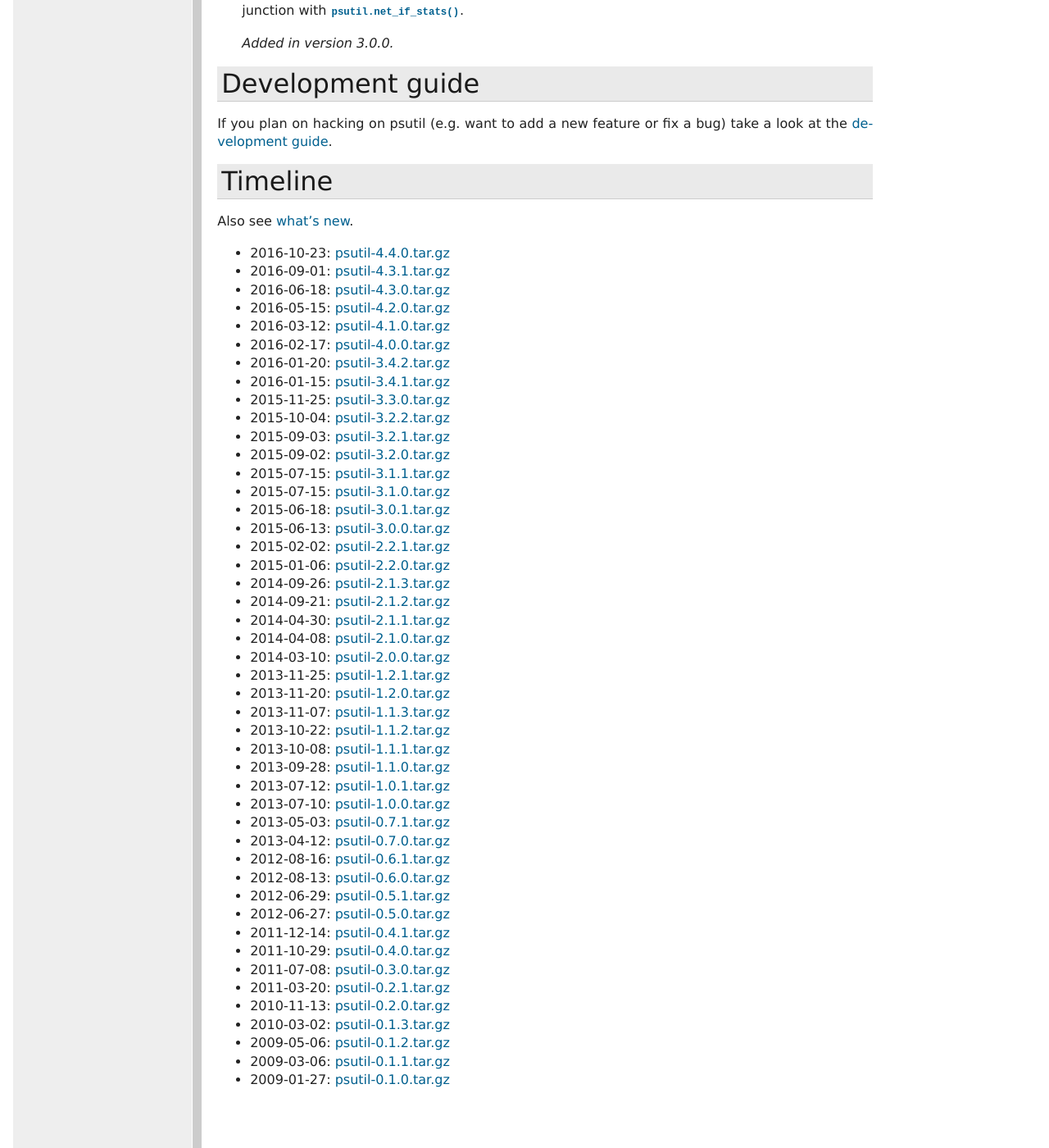
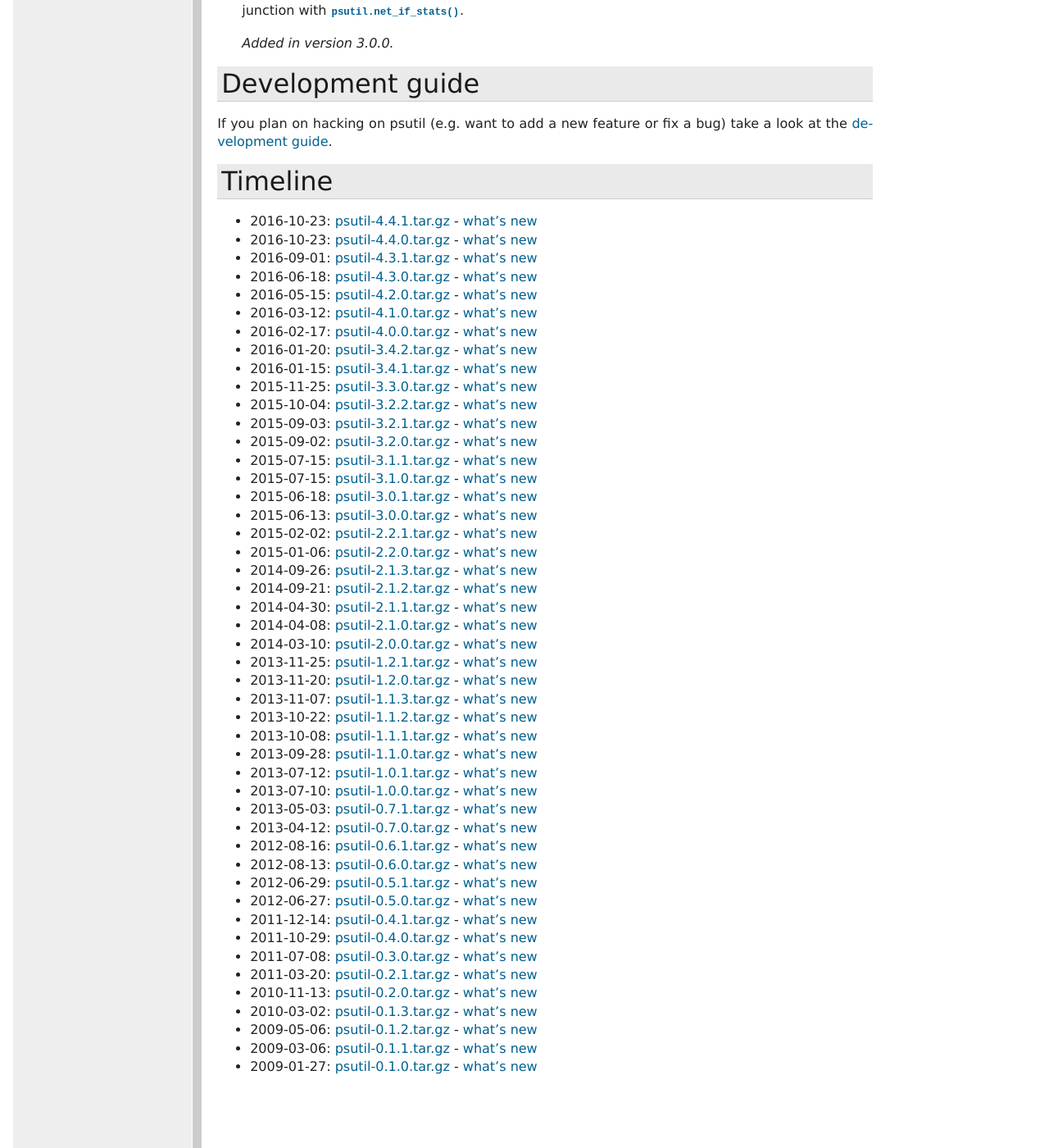
Before and after one commit to giampaolo/psutil, a Sphinx documentation site: the page built from docs/index.rst, in a window 1280 px wide and 1400 px high, scrolled down 28659 px. Shown: the whole window at 82% size. Built offline with Sphinx 7.4.7, drawn with Linux system fonts in a browser that asks for light colours; formulas are drawn with MathJax 3.

Commit message:
pre-release

```diff
--- a/HISTORY.rst
+++ b/HISTORY.rst
@@ -3,7 +3,7 @@
 4.4.1
 =====
 
-*XXXX-XX-XX*
+*2016-10-25*
 
 Bug fixes
 ---------
--- a/docs/index.rst
+++ b/docs/index.rst
@@ -1829,51 +1829,50 @@ take a look at the
 Timeline
 ========
 
-Also see `what's new <https://github.com/giampaolo/psutil/blob/master/HISTORY.rst>`__.
-
-- 2016-10-23: `psutil-4.4.0.tar.gz <https://pypi.python.org/pypi?name=psutil&version=4.4.0&:action=files>`__
-- 2016-09-01: `psutil-4.3.1.tar.gz <https://pypi.python.org/pypi?name=psutil&version=4.3.1&:action=files>`__
-- 2016-06-18: `psutil-4.3.0.tar.gz <https://pypi.python.org/pypi?name=psutil&version=4.3.0&:action=files>`__
-- 2016-05-15: `psutil-4.2.0.tar.gz <https://pypi.python.org/pypi?name=psutil&version=4.2.0&:action=files>`__
-- 2016-03-12: `psutil-4.1.0.tar.gz <https://pypi.python.org/pypi?name=psutil&version=4.1.0&:action=files>`__
-- 2016-02-17: `psutil-4.0.0.tar.gz <https://pypi.python.org/pypi?name=psutil&version=4.0.0&:action=files>`__
-- 2016-01-20: `psutil-3.4.2.tar.gz <https://pypi.python.org/pypi?name=psutil&version=3.4.2&:action=files>`__
-- 2016-01-15: `psutil-3.4.1.tar.gz <https://pypi.python.org/pypi?name=psutil&version=3.4.1&:action=files>`__
-- 2015-11-25: `psutil-3.3.0.tar.gz <https://pypi.python.org/pypi?name=psutil&version=3.3.0&:action=files>`__
-- 2015-10-04: `psutil-3.2.2.tar.gz <https://pypi.python.org/pypi?name=psutil&version=3.2.2&:action=files>`__
-- 2015-09-03: `psutil-3.2.1.tar.gz <https://pypi.python.org/pypi?name=psutil&version=3.2.1&:action=files>`__
-- 2015-09-02: `psutil-3.2.0.tar.gz <https://pypi.python.org/pypi?name=psutil&version=3.2.0&:action=files>`__
-- 2015-07-15: `psutil-3.1.1.tar.gz <https://pypi.python.org/pypi?name=psutil&version=3.1.1&:action=files>`__
-- 2015-07-15: `psutil-3.1.0.tar.gz <https://pypi.python.org/pypi?name=psutil&version=3.1.0&:action=files>`__
-- 2015-06-18: `psutil-3.0.1.tar.gz <https://pypi.python.org/pypi?name=psutil&version=3.0.1&:action=files>`__
-- 2015-06-13: `psutil-3.0.0.tar.gz <https://pypi.python.org/pypi?name=psutil&version=3.0.0&:action=files>`__
-- 2015-02-02: `psutil-2.2.1.tar.gz <https://pypi.python.org/pypi?name=psutil&version=2.2.1&:action=files>`__
-- 2015-01-06: `psutil-2.2.0.tar.gz <https://pypi.python.org/pypi?name=psutil&version=2.2.0&:action=files>`__
-- 2014-09-26: `psutil-2.1.3.tar.gz <https://pypi.python.org/pypi?name=psutil&version=2.1.3&:action=files>`__
-- 2014-09-21: `psutil-2.1.2.tar.gz <https://pypi.python.org/pypi?name=psutil&version=2.1.2&:action=files>`__
-- 2014-04-30: `psutil-2.1.1.tar.gz <https://pypi.python.org/pypi?name=psutil&version=2.1.1&:action=files>`__
-- 2014-04-08: `psutil-2.1.0.tar.gz <https://pypi.python.org/pypi?name=psutil&version=2.1.0&:action=files>`__
-- 2014-03-10: `psutil-2.0.0.tar.gz <https://pypi.python.org/pypi?name=psutil&version=2.0.0&:action=files>`__
-- 2013-11-25: `psutil-1.2.1.tar.gz <https://pypi.python.org/pypi?name=psutil&version=1.2.1&:action=files>`__
-- 2013-11-20: `psutil-1.2.0.tar.gz <https://pypi.python.org/pypi?name=psutil&version=1.2.0&:action=files>`__
-- 2013-11-07: `psutil-1.1.3.tar.gz <https://pypi.python.org/pypi?name=psutil&version=1.1.3&:action=files>`__
-- 2013-10-22: `psutil-1.1.2.tar.gz <https://pypi.python.org/pypi?name=psutil&version=1.1.2&:action=files>`__
-- 2013-10-08: `psutil-1.1.1.tar.gz <https://pypi.python.org/pypi?name=psutil&version=1.1.1&:action=files>`__
-- 2013-09-28: `psutil-1.1.0.tar.gz <https://pypi.python.org/pypi?name=psutil&version=1.1.0&:action=files>`__
-- 2013-07-12: `psutil-1.0.1.tar.gz <https://pypi.python.org/pypi?name=psutil&version=1.0.1&:action=files>`__
-- 2013-07-10: `psutil-1.0.0.tar.gz <https://pypi.python.org/pypi?name=psutil&version=1.0.0&:action=files>`__
-- 2013-05-03: `psutil-0.7.1.tar.gz <https://pypi.python.org/pypi?name=psutil&version=0.7.1&:action=files>`__
-- 2013-04-12: `psutil-0.7.0.tar.gz <https://pypi.python.org/pypi?name=psutil&version=0.7.0&:action=files>`__
-- 2012-08-16: `psutil-0.6.1.tar.gz <https://pypi.python.org/pypi?name=psutil&version=0.6.1&:action=files>`__
-- 2012-08-13: `psutil-0.6.0.tar.gz <https://pypi.python.org/pypi?name=psutil&version=0.6.0&:action=files>`__
-- 2012-06-29: `psutil-0.5.1.tar.gz <https://pypi.python.org/pypi?name=psutil&version=0.5.1&:action=files>`__
-- 2012-06-27: `psutil-0.5.0.tar.gz <https://pypi.python.org/pypi?name=psutil&version=0.5.0&:action=files>`__
-- 2011-12-14: `psutil-0.4.1.tar.gz <https://pypi.python.org/pypi?name=psutil&version=0.4.1&:action=files>`__
-- 2011-10-29: `psutil-0.4.0.tar.gz <https://pypi.python.org/pypi?name=psutil&version=0.4.0&:action=files>`__
-- 2011-07-08: `psutil-0.3.0.tar.gz <https://pypi.python.org/pypi?name=psutil&version=0.3.0&:action=files>`__
-- 2011-03-20: `psutil-0.2.1.tar.gz <https://pypi.python.org/pypi?name=psutil&version=0.2.1&:action=files>`__
-- 2010-11-13: `psutil-0.2.0.tar.gz <https://pypi.python.org/pypi?name=psutil&version=0.2.0&:action=files>`__
-- 2010-03-02: `psutil-0.1.3.tar.gz <https://pypi.python.org/pypi?name=psutil&version=0.1.3&:action=files>`__
-- 2009-05-06: `psutil-0.1.2.tar.gz <https://pypi.python.org/pypi?name=psutil&version=0.1.2&:action=files>`__
-- 2009-03-06: `psutil-0.1.1.tar.gz <https://pypi.python.org/pypi?name=psutil&version=0.1.1&:action=files>`__
-- 2009-01-27: `psutil-0.1.0.tar.gz <https://pypi.python.org/pypi?name=psutil&version=0.1.0&:action=files>`__
+- 2016-10-23: `psutil-4.4.1.tar.gz <https://pypi.python.org/pypi?name=psutil&version=4.4.1&:action=files>`__ - `what's new <https://github.com/giampaolo/psutil/blob/master/HISTORY.rst#441>`__
+- 2016-10-23: `psutil-4.4.0.tar.gz <https://pypi.python.org/pypi?name=psutil&version=4.4.0&:action=files>`__ - `what's new <https://github.com/giampaolo/psutil/blob/master/HISTORY.rst#440>`__
+- 2016-09-01: `psutil-4.3.1.tar.gz <https://pypi.python.org/pypi?name=psutil&version=4.3.1&:action=files>`__ - `what's new <https://github.com/giampaolo/psutil/blob/master/HISTORY.rst#431>`__
+- 2016-06-18: `psutil-4.3.0.tar.gz <https://pypi.python.org/pypi?name=psutil&version=4.3.0&:action=files>`__ - `what's new <https://github.com/giampaolo/psutil/blob/master/HISTORY.rst#430>`__
+- 2016-05-15: `psutil-4.2.0.tar.gz <https://pypi.python.org/pypi?name=psutil&version=4.2.0&:action=files>`__ - `what's new <https://github.com/giampaolo/psutil/blob/master/HISTORY.rst#420>`__
+- 2016-03-12: `psutil-4.1.0.tar.gz <https://pypi.python.org/pypi?name=psutil&version=4.1.0&:action=files>`__ - `what's new <https://github.com/giampaolo/psutil/blob/master/HISTORY.rst#410>`__
+- 2016-02-17: `psutil-4.0.0.tar.gz <https://pypi.python.org/pypi?name=psutil&version=4.0.0&:action=files>`__ - `what's new <https://github.com/giampaolo/psutil/blob/master/HISTORY.rst#400>`__
+- 2016-01-20: `psutil-3.4.2.tar.gz <https://pypi.python.org/pypi?name=psutil&version=3.4.2&:action=files>`__ - `what's new <https://github.com/giampaolo/psutil/blob/master/HISTORY.rst#342>`__
+- 2016-01-15: `psutil-3.4.1.tar.gz <https://pypi.python.org/pypi?name=psutil&version=3.4.1&:action=files>`__ - `what's new <https://github.com/giampaolo/psutil/blob/master/HISTORY.rst#341>`__
+- 2015-11-25: `psutil-3.3.0.tar.gz <https://pypi.python.org/pypi?name=psutil&version=3.3.0&:action=files>`__ - `what's new <https://github.com/giampaolo/psutil/blob/master/HISTORY.rst#330>`__
+- 2015-10-04: `psutil-3.2.2.tar.gz <https://pypi.python.org/pypi?name=psutil&version=3.2.2&:action=files>`__ - `what's new <https://github.com/giampaolo/psutil/blob/master/HISTORY.rst#322>`__
+- 2015-09-03: `psutil-3.2.1.tar.gz <https://pypi.python.org/pypi?name=psutil&version=3.2.1&:action=files>`__ - `what's new <https://github.com/giampaolo/psutil/blob/master/HISTORY.rst#321>`__
+- 2015-09-02: `psutil-3.2.0.tar.gz <https://pypi.python.org/pypi?name=psutil&version=3.2.0&:action=files>`__ - `what's new <https://github.com/giampaolo/psutil/blob/master/HISTORY.rst#320>`__
+- 2015-07-15: `psutil-3.1.1.tar.gz <https://pypi.python.org/pypi?name=psutil&version=3.1.1&:action=files>`__ - `what's new <https://github.com/giampaolo/psutil/blob/master/HISTORY.rst#311>`__
+- 2015-07-15: `psutil-3.1.0.tar.gz <https://pypi.python.org/pypi?name=psutil&version=3.1.0&:action=files>`__ - `what's new <https://github.com/giampaolo/psutil/blob/master/HISTORY.rst#310>`__
+- 2015-06-18: `psutil-3.0.1.tar.gz <https://pypi.python.org/pypi?name=psutil&version=3.0.1&:action=files>`__ - `what's new <https://github.com/giampaolo/psutil/blob/master/HISTORY.rst#301>`__
+- 2015-06-13: `psutil-3.0.0.tar.gz <https://pypi.python.org/pypi?name=psutil&version=3.0.0&:action=files>`__ - `what's new <https://github.com/giampaolo/psutil/blob/master/HISTORY.rst#300>`__
+- 2015-02-02: `psutil-2.2.1.tar.gz <https://pypi.python.org/pypi?name=psutil&version=2.2.1&:action=files>`__ - `what's new <https://github.com/giampaolo/psutil/blob/master/HISTORY.rst#221>`__
+- 2015-01-06: `psutil-2.2.0.tar.gz <https://pypi.python.org/pypi?name=psutil&version=2.2.0&:action=files>`__ - `what's new <https://github.com/giampaolo/psutil/blob/master/HISTORY.rst#220>`__
+- 2014-09-26: `psutil-2.1.3.tar.gz <https://pypi.python.org/pypi?name=psutil&version=2.1.3&:action=files>`__ - `what's new <https://github.com/giampaolo/psutil/blob/master/HISTORY.rst#213>`__
+- 2014-09-21: `psutil-2.1.2.tar.gz <https://pypi.python.org/pypi?name=psutil&version=2.1.2&:action=files>`__ - `what's new <https://github.com/giampaolo/psutil/blob/master/HISTORY.rst#212>`__
+- 2014-04-30: `psutil-2.1.1.tar.gz <https://pypi.python.org/pypi?name=psutil&version=2.1.1&:action=files>`__ - `what's new <https://github.com/giampaolo/psutil/blob/master/HISTORY.rst#211>`__
+- 2014-04-08: `psutil-2.1.0.tar.gz <https://pypi.python.org/pypi?name=psutil&version=2.1.0&:action=files>`__ - `what's new <https://github.com/giampaolo/psutil/blob/master/HISTORY.rst#210>`__
+- 2014-03-10: `psutil-2.0.0.tar.gz <https://pypi.python.org/pypi?name=psutil&version=2.0.0&:action=files>`__ - `what's new <https://github.com/giampaolo/psutil/blob/master/HISTORY.rst#200>`__
+- 2013-11-25: `psutil-1.2.1.tar.gz <https://pypi.python.org/pypi?name=psutil&version=1.2.1&:action=files>`__ - `what's new <https://github.com/giampaolo/psutil/blob/master/HISTORY.rst#121>`__
+- 2013-11-20: `psutil-1.2.0.tar.gz <https://pypi.python.org/pypi?name=psutil&version=1.2.0&:action=files>`__ - `what's new <https://github.com/giampaolo/psutil/blob/master/HISTORY.rst#120>`__
+- 2013-11-07: `psutil-1.1.3.tar.gz <https://pypi.python.org/pypi?name=psutil&version=1.1.3&:action=files>`__ - `what's new <https://github.com/giampaolo/psutil/blob/master/HISTORY.rst#113>`__
+- 2013-10-22: `psutil-1.1.2.tar.gz <https://pypi.python.org/pypi?name=psutil&version=1.1.2&:action=files>`__ - `what's new <https://github.com/giampaolo/psutil/blob/master/HISTORY.rst#112>`__
+- 2013-10-08: `psutil-1.1.1.tar.gz <https://pypi.python.org/pypi?name=psutil&version=1.1.1&:action=files>`__ - `what's new <https://github.com/giampaolo/psutil/blob/master/HISTORY.rst#111>`__
+- 2013-09-28: `psutil-1.1.0.tar.gz <https://pypi.python.org/pypi?name=psutil&version=1.1.0&:action=files>`__ - `what's new <https://github.com/giampaolo/psutil/blob/master/HISTORY.rst#110>`__
+- 2013-07-12: `psutil-1.0.1.tar.gz <https://pypi.python.org/pypi?name=psutil&version=1.0.1&:action=files>`__ - `what's new <https://github.com/giampaolo/psutil/blob/master/HISTORY.rst#101>`__
+- 2013-07-10: `psutil-1.0.0.tar.gz <https://pypi.python.org/pypi?name=psutil&version=1.0.0&:action=files>`__ - `what's new <https://github.com/giampaolo/psutil/blob/master/HISTORY.rst#100>`__
+- 2013-05-03: `psutil-0.7.1.tar.gz <https://pypi.python.org/pypi?name=psutil&version=0.7.1&:action=files>`__ - `what's new <https://github.com/giampaolo/psutil/blob/master/HISTORY.rst#071>`__
+- 2013-04-12: `psutil-0.7.0.tar.gz <https://pypi.python.org/pypi?name=psutil&version=0.7.0&:action=files>`__ - `what's new <https://github.com/giampaolo/psutil/blob/master/HISTORY.rst#070>`__
+- 2012-08-16: `psutil-0.6.1.tar.gz <https://pypi.python.org/pypi?name=psutil&version=0.6.1&:action=files>`__ - `what's new <https://github.com/giampaolo/psutil/blob/master/HISTORY.rst#061>`__
+- 2012-08-13: `psutil-0.6.0.tar.gz <https://pypi.python.org/pypi?name=psutil&version=0.6.0&:action=files>`__ - `what's new <https://github.com/giampaolo/psutil/blob/master/HISTORY.rst#060>`__
+- 2012-06-29: `psutil-0.5.1.tar.gz <https://pypi.python.org/pypi?name=psutil&version=0.5.1&:action=files>`__ - `what's new <https://github.com/giampaolo/psutil/blob/master/HISTORY.rst#051>`__
+- 2012-06-27: `psutil-0.5.0.tar.gz <https://pypi.python.org/pypi?name=psutil&version=0.5.0&:action=files>`__ - `what's new <https://github.com/giampaolo/psutil/blob/master/HISTORY.rst#050>`__
+- 2011-12-14: `psutil-0.4.1.tar.gz <https://pypi.python.org/pypi?name=psutil&version=0.4.1&:action=files>`__ - `what's new <https://github.com/giampaolo/psutil/blob/master/HISTORY.rst#041>`__
+- 2011-10-29: `psutil-0.4.0.tar.gz <https://pypi.python.org/pypi?name=psutil&version=0.4.0&:action=files>`__ - `what's new <https://github.com/giampaolo/psutil/blob/master/HISTORY.rst#040>`__
+- 2011-07-08: `psutil-0.3.0.tar.gz <https://pypi.python.org/pypi?name=psutil&version=0.3.0&:action=files>`__ - `what's new <https://github.com/giampaolo/psutil/blob/master/HISTORY.rst#030>`__
+- 2011-03-20: `psutil-0.2.1.tar.gz <https://pypi.python.org/pypi?name=psutil&version=0.2.1&:action=files>`__ - `what's new <https://github.com/giampaolo/psutil/blob/master/HISTORY.rst#021>`__
+- 2010-11-13: `psutil-0.2.0.tar.gz <https://pypi.python.org/pypi?name=psutil&version=0.2.0&:action=files>`__ - `what's new <https://github.com/giampaolo/psutil/blob/master/HISTORY.rst#020>`__
+- 2010-03-02: `psutil-0.1.3.tar.gz <https://pypi.python.org/pypi?name=psutil&version=0.1.3&:action=files>`__ - `what's new <https://github.com/giampaolo/psutil/blob/master/HISTORY.rst#013>`__
+- 2009-05-06: `psutil-0.1.2.tar.gz <https://pypi.python.org/pypi?name=psutil&version=0.1.2&:action=files>`__ - `what's new <https://github.com/giampaolo/psutil/blob/master/HISTORY.rst#012>`__
+- 2009-03-06: `psutil-0.1.1.tar.gz <https://pypi.python.org/pypi?name=psutil&version=0.1.1&:action=files>`__ - `what's new <https://github.com/giampaolo/psutil/blob/master/HISTORY.rst#011>`__
+- 2009-01-27: `psutil-0.1.0.tar.gz <https://pypi.python.org/pypi?name=psutil&version=0.1.0&:action=files>`__ - `what's new <https://github.com/giampaolo/psutil/blob/master/HISTORY.rst#010>`__
```
Also changed, not shown: 3 other files.
